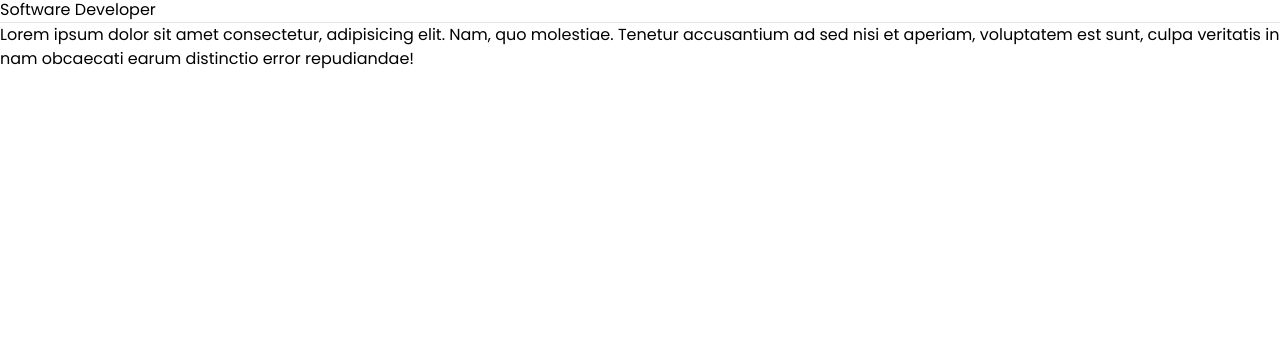
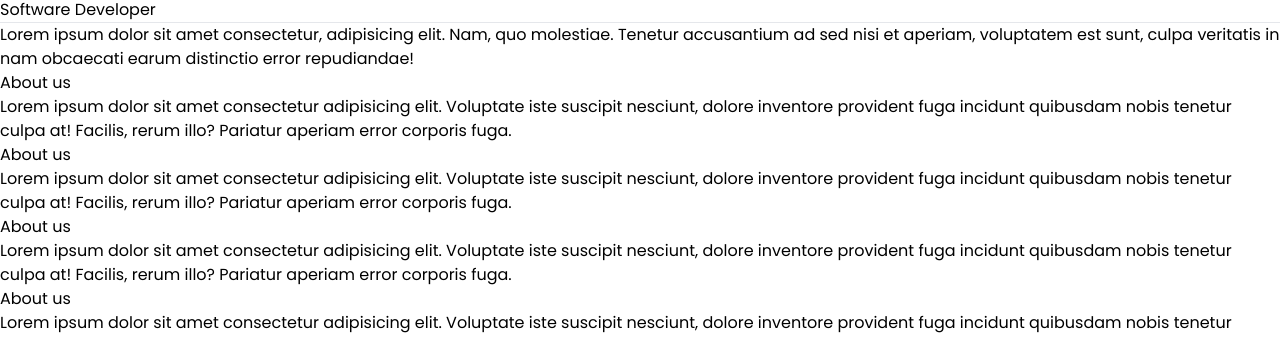
Before and after one commit to BackendExpert/train-booking-system, a React (Vite) app in the folder client/: page / in a window 1280 px wide. Shown: the part 2792-3129 px from the top of the page. Before the commit the page ends 2863 px from the top, so only its background shows below. Built offline with nearby package versions, Linux system fonts and the light colour scheme.

Commit message:
Update HomePage.jsx
Co-Authored-By: JehanKandy  <jehankandy@gmail.com>

```diff
--- a/client/src/components/HomePage/HomePage.jsx
+++ b/client/src/components/HomePage/HomePage.jsx
@@ -146,7 +146,27 @@ const HomePage = () => {
                 </div>
             </div>
         </div>
+        <footer className='bg-white px-16 py-12'>
+            <div className="lg:flex">
+                <div className="lg:px-4 px-0">
+                    <h1 className="text-xl font-semibold font-semibold text-gray-500 my-4 ">About us</h1>
+                    <p className="text-md">Lorem ipsum dolor sit amet consectetur adipisicing elit. Voluptate iste suscipit nesciunt, dolore inventore provident fuga incidunt quibusdam nobis tenetur culpa at! Facilis, rerum illo? Pariatur aperiam error corporis fuga.</p>
+                </div>
+                <div className="lg:px-4 px-0">
+                    <h1 className="text-xl font-semibold font-semibold text-gray-500 my-4 ">About us</h1>
+                    <p className="">Lorem ipsum dolor sit amet consectetur adipisicing elit. Voluptate iste suscipit nesciunt, dolore inventore provident fuga incidunt quibusdam nobis tenetur culpa at! Facilis, rerum illo? Pariatur aperiam error corporis fuga.</p>
+                </div>
+                <div className="lg:px-4 px-0">
+                    <h1 className="text-xl font-semibold font-semibold text-gray-500 my-4 ">About us</h1>
+                    <p className="">Lorem ipsum dolor sit amet consectetur adipisicing elit. Voluptate iste suscipit nesciunt, dolore inventore provident fuga incidunt quibusdam nobis tenetur culpa at! Facilis, rerum illo? Pariatur aperiam error corporis fuga.</p>
+                </div>
+                <div className="lg:px-4 px-0">
+                    <h1 className="text-xl font-semibold font-semibold text-gray-500 my-4 ">About us</h1>
+                    <p className="">Lorem ipsum dolor sit amet consectetur adipisicing elit. Voluptate iste suscipit nesciunt, dolore inventore provident fuga incidunt quibusdam nobis tenetur culpa at! Facilis, rerum illo? Pariatur aperiam error corporis fuga.</p>
+                </div>
 
+            </div>
+        </footer>
     </div>
   )
 }
```
